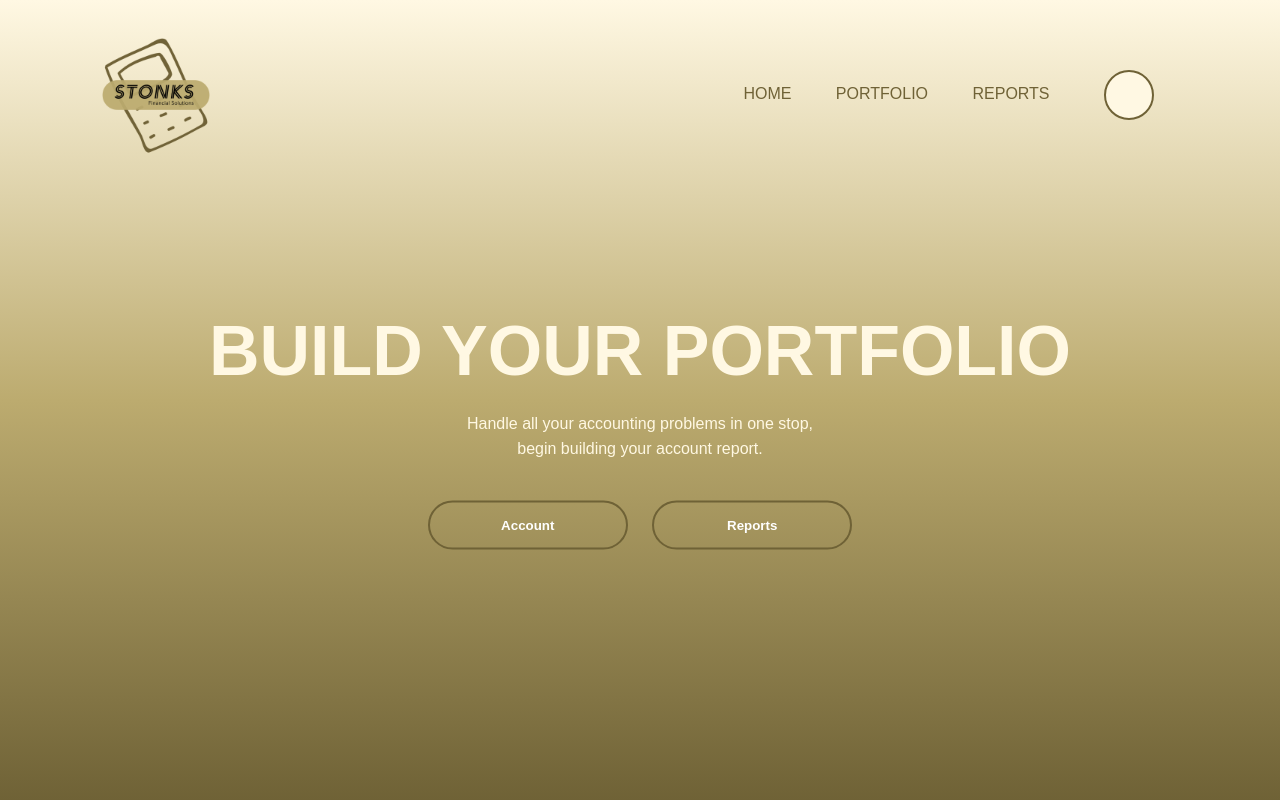
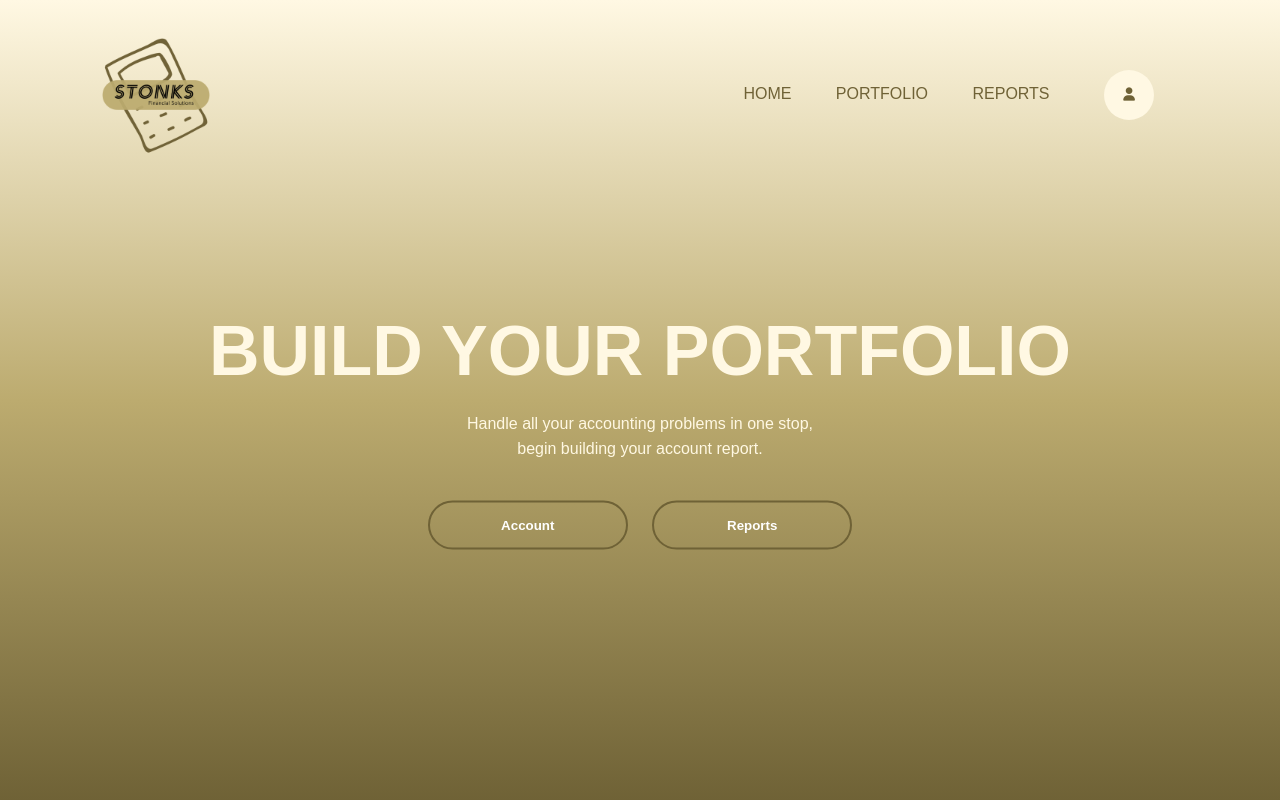
Before and after one commit to robyjeremiah/Stonks, a Django app: page /generalHome/ in a window 1280 px wide. Run offline with Django 3.2, Linux system fonts and the light colour scheme; some libraries are stand-ins or nearby versions.

Commit message:
Icons appear in dropdown

```diff
--- a/Stonks/static/home.css
+++ b/Stonks/static/home.css
@@ -114,11 +114,15 @@ button:hover{
     width: 50px;
     height: 50px;
     border-radius: 50%;
+    border: none;
+    background-color: #6F6236;
   }
 
 /* Dropdown Button */
 .dropbtn {
     background: url("images/Avatar.png");
+    background-color: #6F6236;
+    border: none;
     cursor: pointer;
     vertical-align: middle;
     width: 50px;
@@ -156,7 +160,18 @@ button:hover{
   }
 
   /* Change color of dropdown links on hover */
-  .dropdown-content a:hover {background-color: #ddd}
+  .dropdown-content a:hover {background-color: #BCAB6F;}
 
   /* Show the dropdown menu (use JS to add this class to the .dropdown-content container when the user clicks on the dropdown button) */
   .show {display:block;}
+
+  .fas{
+    color: #6F6236;
+  }
+  .far{
+      color: #6F6236;
+  }
+
+  .dropdown-content h3{
+      text-align: center;
+  }
--- a/Stonks/templates/generalHome.html
+++ b/Stonks/templates/generalHome.html
@@ -5,6 +5,7 @@
         <link rel="stylesheet" type="text/css" href="{% static 'home.css' %}" />
         <link rel="stylesheet" href="{% static 'fontawesome_free/css/all.min.css' %}">
         <script type="text/javascript" src="{% static '/js/jquery-3.6.0.js' %}"></script>
+        <script src="https://kit.fontawesome.com/fe8b803c14.js" crossorigin="anonymous"></script>
     </head>
     <script>
         function myFunction() {
@@ -35,11 +36,12 @@ window.onclick = function(event) {
                     <li><a href="#">Reports</a></li>
                     <li>
                         <div class="dropdown">
-                            <button onclick="myFunction()" class="dropbtn"><i class="far fa-user"></i></button>
+                            <button onclick="myFunction()" class="dropbtn"><i class="fas fa-user"></i></button>
                             <div id="myDropdown" class="dropdown-content">
-                              <a href="#">My Profile</a>
-                              <a href="#">Accounts</a>
-                              <a href="#">Ledgers</a>
+                              <a href="#"><i class="fas fa-user"></i> My Profile</a>
+                              <a href="#"><i class="fas fa-file-invoice"></i> Accounts</a>
+                              <a href="#"><i class="fas fa-book"></i> Ledgers</a>
+                              <a href="#"><i class="fas fa-sign-out-alt"></i> Logout</a>
                             </div>
                           </div>
                     </li>
```
Also changed, not shown: Stksite/settings.py (+4 -8 lines).
